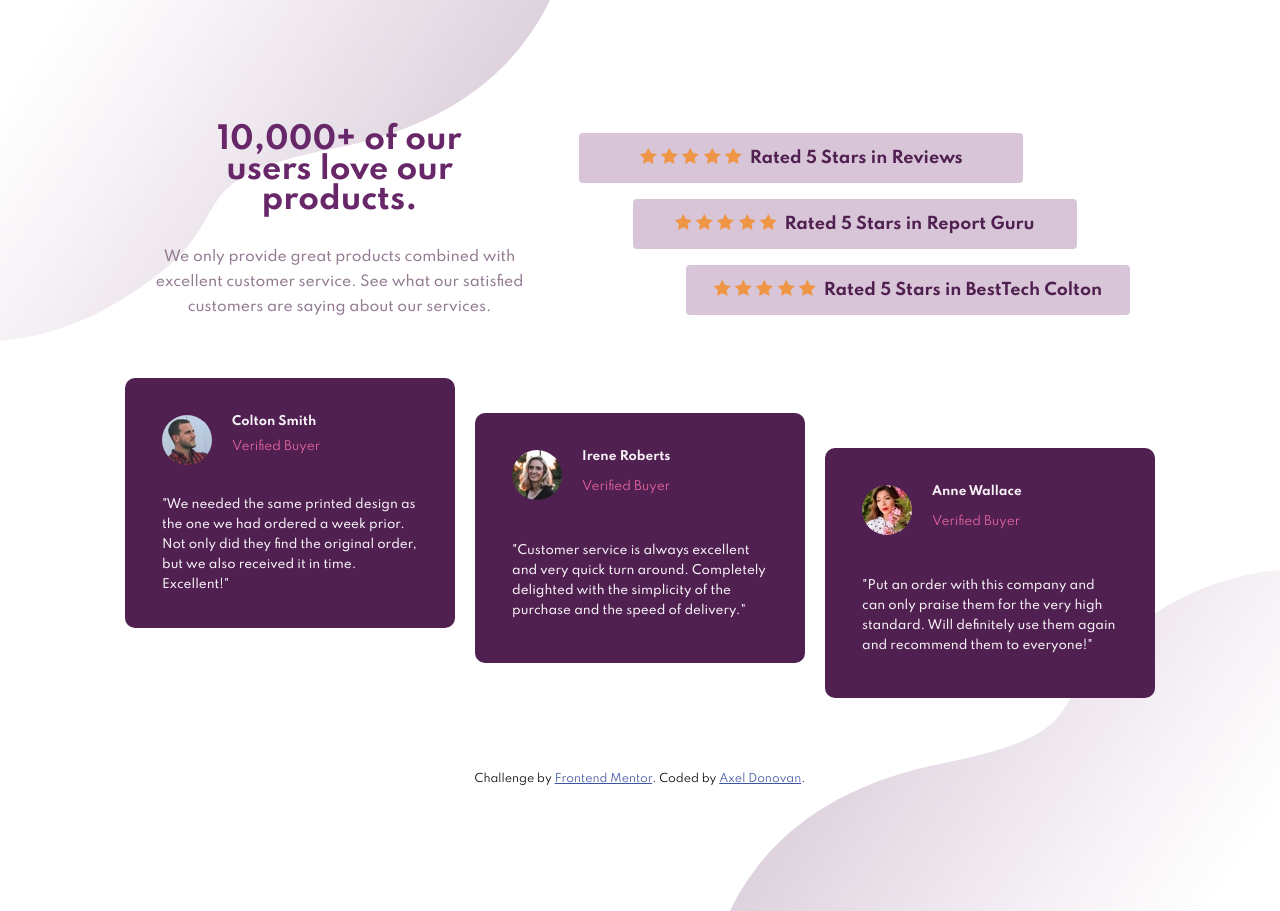
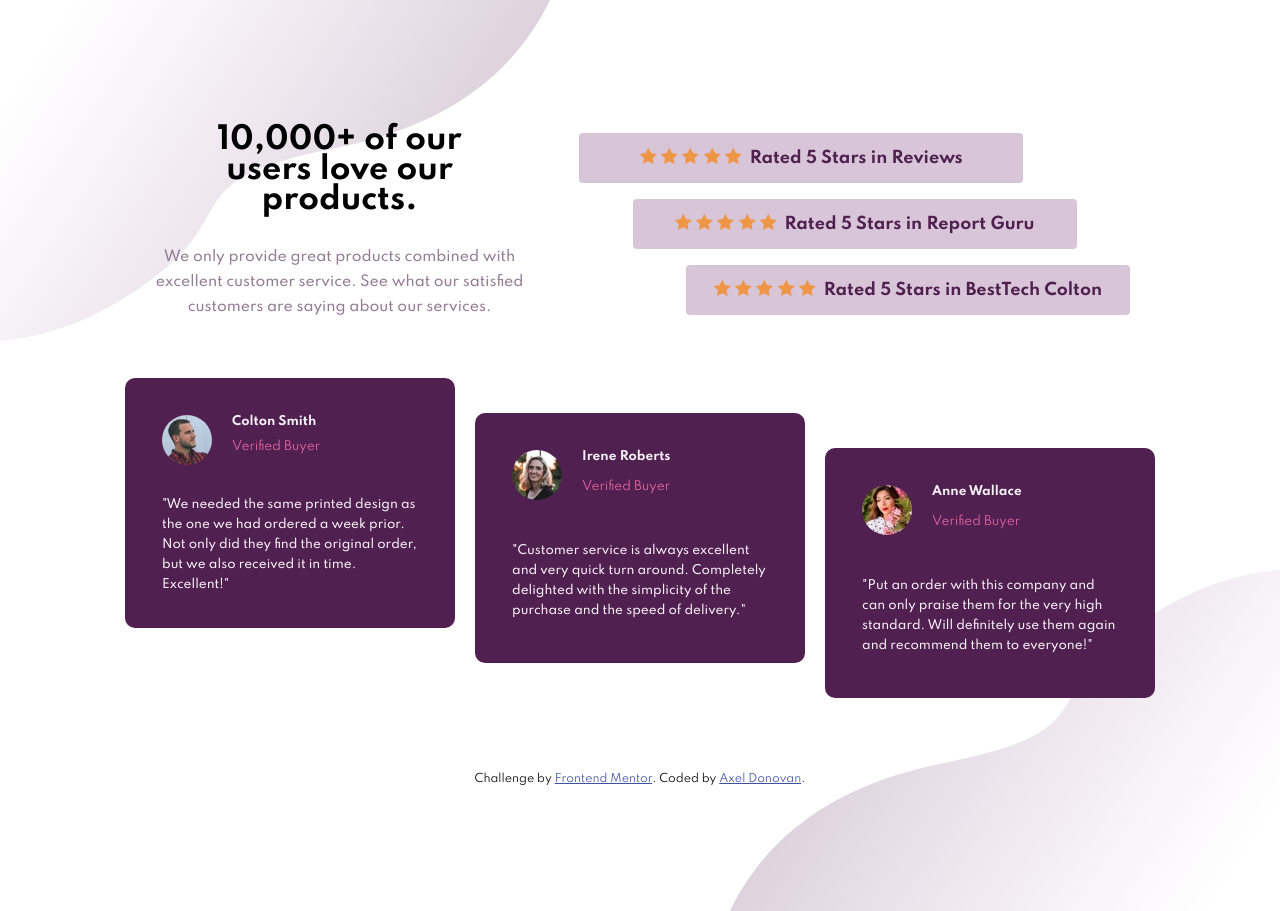
Before and after one commit to Blackopuss/social-proof-section-master, a plain HTML site: page social-proof-section-master/index.html in a window 1280 px wide. Drawn offline with Linux system fonts and the light colour scheme.

Commit message:
Prueba net

```diff
--- a/social-proof-section-master/styles.css
+++ b/social-proof-section-master/styles.css
@@ -22,7 +22,7 @@ header {
 }
 header h1
   {
-    color: hsl(300, 45%, 28%);
+    /* color: hsl(300, 45%, 28%); */
     font-size: 30px;
     font-weight: 700;
     line-height: 30px;
```
